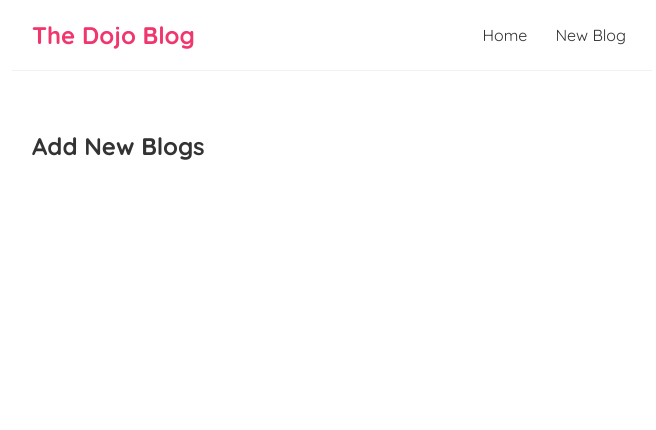
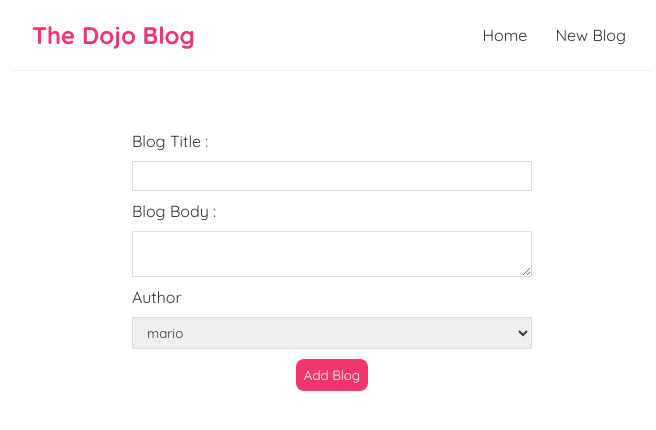
Before and after one commit to Startang141/dojo-blog-star, a React (Create React App) app: page /Create in a window 1280 px wide. Shown: the top 430 px of the page, without its empty margins (308-964 px from the left). Built offline with nearby package versions, Linux system fonts and the light colour scheme.

Commit message:
Controlled Input Forms

```diff
--- a/src/Pages/Create.jsx
+++ b/src/Pages/Create.jsx
@@ -1,7 +1,39 @@
+import { useState } from "react";
+
 const Create = () => {
+    const [title, setTitle] = useState('');
+    const [body, setBody] = useState('');
+    const [author, setAuthor] = useState('');
+
     return (
         <div className="create">
-            <h2>Add New Blogs</h2>
+            <form>
+                <label>Blog Title : </label>
+                <input
+                type="text"
+                required
+                value={title}
+                onChange= {(e) => setTitle(e.target.value)}
+                />
+                <label>Blog Body : </label>
+                <textarea
+                required
+                value={body}
+                onChange= {(e) => setBody(e.target.value)}
+                ></textarea>
+                <label>Author</label>
+                <select
+                value={author}
+                onChange= {(e) => setAuthor(e.target.value)}
+                >
+                    <option value="mario">mario</option>
+                    <option value="yoshi">yoshi</option>
+                </select>
+                <button>Add Blog</button>
+                    <p>{title}</p>
+                    <p>{body}</p>
+                    <p>{author}</p>
+            </form>
         </div>
      );
 }
--- a/src/index.css
+++ b/src/index.css
@@ -70,3 +70,34 @@
   border-radius: 8px;
   cursor: pointer;
 }
+/* create new blog form */
+.create {
+  max-width: 400px;
+  margin: 0 auto;
+  text-align: center;
+}
+.create label {
+  text-align: left;
+  display: block;
+}
+.create h2 {
+  font-size: 20px;
+  color: #f1356d;
+  margin-bottom: 30px;
+}
+.create input, .create textarea, .create select {
+  width: 100%;
+  padding: 6px 10px;
+  margin: 10px 0;
+  border: 1px solid #ddd;
+  box-sizing: border-box;
+  display: block;
+}
+.create button {
+  background: #f1356d;
+  color: #fff;
+  border: 0;
+  padding: 8px;
+  border-radius: 8px;
+  cursor: pointer;
+}
```
